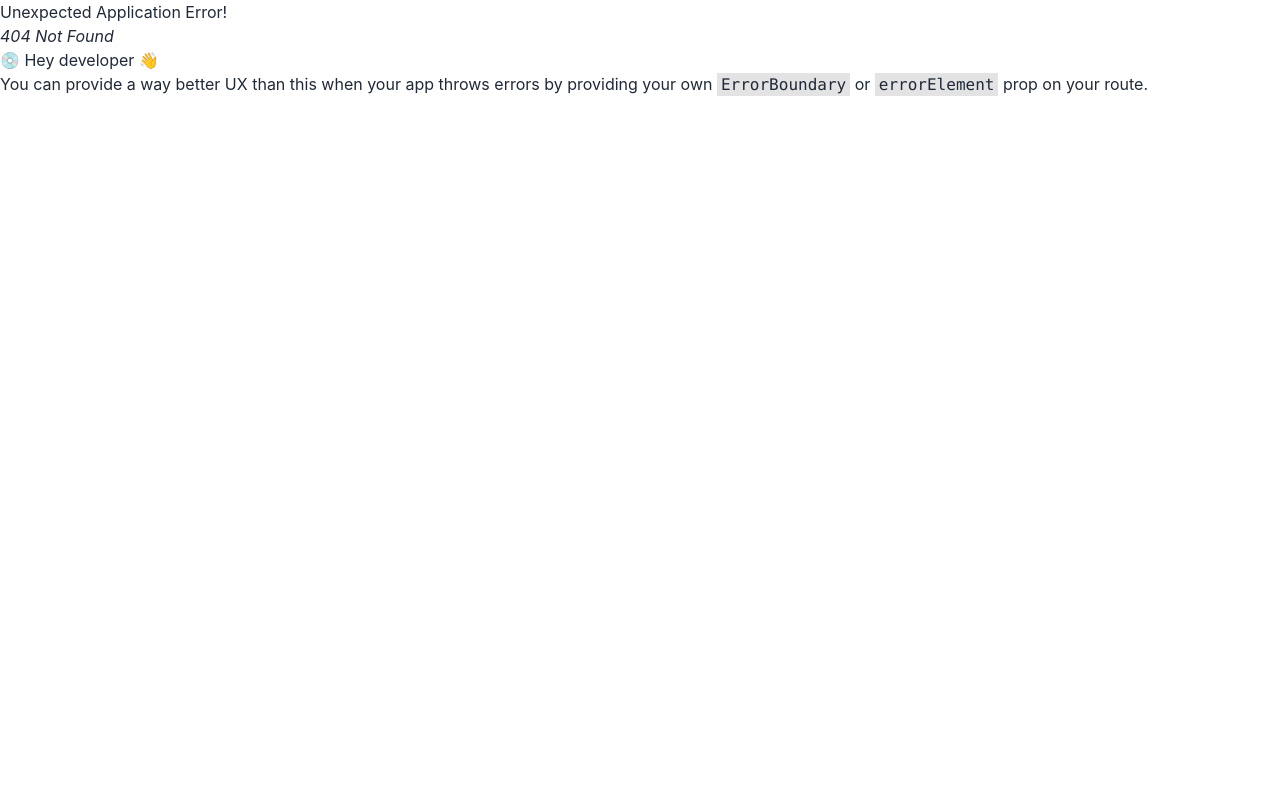
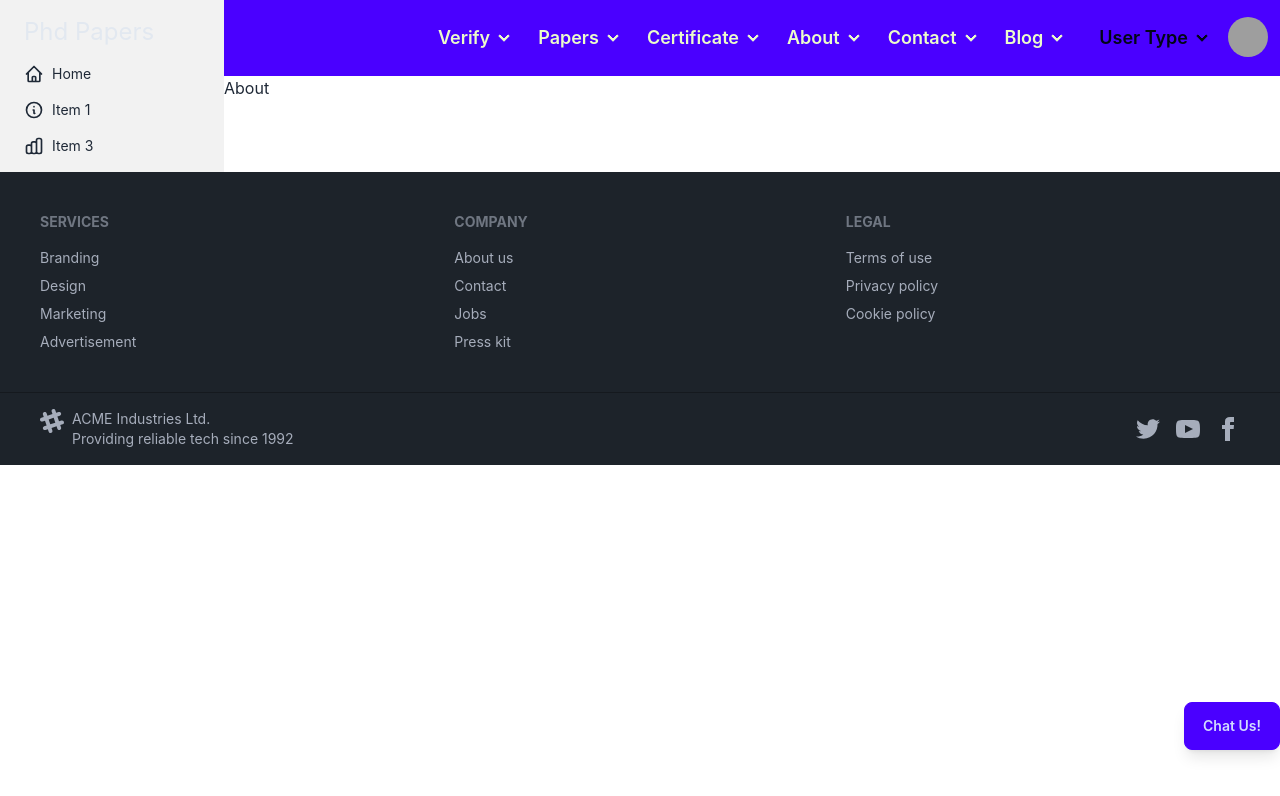
Before and after one commit to Md-Mubarak-Hossain/phd-papers, a React (Create React App) app: page /about in a window 1280 px wide. Before the commit this address had no page. Shown: the top 796 px of the page. Built offline with nearby package versions, Linux system fonts and the light colour scheme; grey boxes are pictures that could not be loaded.

Commit message:
Added some page

```diff
--- a/src/accounts/UserAccount/SignUp/SignUp.js
+++ b/src/accounts/UserAccount/SignUp/SignUp.js
@@ -7,7 +7,7 @@ import SignUpGitHub from './SignUpGitHub';
 import SignUpMeta from './SignUpMeta';
 const SignUp = () => {
     return (
-        <><div className="card glass lg:px-7">
+        <><div className="card glass lg:px-7 rounded-none">
             <figure className='h-20'><img src="https://daisyui.com/images/stock/photo-1606107557195-0e29a4b5b4aa.jpg" alt="car!" /></figure>
             <div className="card-body">
                 <h2 className="card-title">Sign Up with...</h2>
--- /dev/null
+++ b/src/documentation/About/About.js
@@ -0,0 +1,11 @@
+import React from 'react';
+
+const About = () => {
+    return (
+        <div>
+            About
+        </div>
+    );
+};
+
+export default About;
--- /dev/null
+++ b/src/documentation/Blog/Blog.js
@@ -0,0 +1,11 @@
+import React from 'react';
+
+const Blog = () => {
+    return (
+        <div>
+            Blog
+        </div>
+    );
+};
+
+export default Blog;
--- /dev/null
+++ b/src/documentation/Contact/Contact.js
@@ -0,0 +1,11 @@
+import React from 'react';
+
+const Contact = () => {
+    return (
+        <div>
+            Contact
+        </div>
+    );
+};
+
+export default Contact;
--- a/src/documentation/shared/header/Header.js
+++ b/src/documentation/shared/header/Header.js
@@ -1,17 +1,63 @@
 import React from 'react';
-import Search from '../../../utilities/search/Search';
 import UserType from '../../../accounts/UserType/UserType';
 import Profile from '../../../accounts/UserAccount/Profile/Profile';
 
 const Header = () => {
   const menu = <>
-    <details className='text-xl'>
-      <summary>Parent</summary>
+    <li>
+    <details className='text-lg'>
+      <summary>Verify</summary>
       <ul className="p-2">
         <li><a>Submenu 1</a></li>
         <li><a>Submenu 2</a></li>
       </ul>
     </details>
+    </li>
+    <li>
+    <details className='text-lg'>
+      <summary>Papers</summary>
+      <ul className="p-2">
+        <li><a>Submenu 1</a></li>
+        <li><a>Submenu 2</a></li>
+      </ul>
+    </details>
+    </li>
+    <li>
+    <details className='text-lg'>
+      <summary>Certificate</summary>
+      <ul className="p-2">
+        <li><a>Submenu 1</a></li>
+        <li><a>Submenu 2</a></li>
+      </ul>
+    </details>
+    </li>
+    <li>
+    <details className='text-lg'>
+      <summary>About</summary>
+      <ul className="p-2">
+        <li><a>Submenu 1</a></li>
+        <li><a>Submenu 2</a></li>
+      </ul>
+    </details>
+    </li>
+    <li>
+    <details className='text-lg'>
+      <summary>Contact</summary>
+      <ul className="p-2">
+        <li><a>Submenu 1</a></li>
+        <li><a>Submenu 2</a></li>
+      </ul>
+    </details>
+    </li>
+    <li>
+    <details className='text-lg'>
+      <summary>Blog</summary>
+      <ul className="p-2">
+        <li><a>Submenu 1</a></li>
+        <li><a>Submenu 2</a></li>
+      </ul>
+    </details>
+    </li>
   </>
   return (
     <>
@@ -24,12 +70,7 @@ const Header = () => {
               <svg xmlns="http://www.w3.org/2000/svg" className="h-5 w-5" fill="none" viewBox="0 0 24 24" stroke="currentColor"><path strokeLinecap="round" strokeLinejoin="round" strokeWidth="2" d="M4 6h16M4 12h8m-8 6h16" /></svg>
             </div>
             <ul tabIndex={0} className="menu menu-sm dropdown-content mt-3 z-[1] p-2 shadow  rounded-box bg-fuchsia-50 w-fit">
-              <li>{menu}</li>
-              <li>{menu}</li>
-              <li>{menu}</li>
-              <li>{menu}</li>
-              <li>{menu}</li>
-              <li>{menu}</li>
+              {menu}
             </ul>
           </div>
         </div>
@@ -37,20 +78,9 @@ const Header = () => {
         {/* large Device screen */}
         <div className="navbar-center hidden lg:flex">
           <ul className="menu menu-horizontal px-1">
-            <li>{menu}</li>
-            <li>{menu}</li>
-            <li>{menu}</li>
-            <li>{menu}</li>
-            <li>{menu}</li>
-            <li>{menu}</li>
+            {menu}
           </ul>
         </div>
-
-        {/* Search section */}
-        {/* <div className="navbar-center hidden lg:flex">
-          <Search />
-        </div> */}
-
         {/* Account Section */}
         <div className='navbar-center flex'>
           <UserType className='px-1'/>
--- a/src/layouts/Main/Main.js
+++ b/src/layouts/Main/Main.js
@@ -9,22 +9,14 @@ const Main = () => {
     return (
         <div className='relative'>
             <div className='w-full flex'>
-                <div className=''>
-                    <Navbar />
-                </div>
-                <div className='container mx-0  border-2 border-yellow-600'>
-                    <div className='container mx-0 border-2 border-red-600'>
-                    <Header />
-                    </div>
-                    <div className='mx-auto'>
-                        <Outlet />
-                    </div>
+                <div className=''><Navbar /></div>
+                <div className='container mx-0'>
+                    <div className='mx-0'><Header /></div>
+                    <div className='mx-auto'><Outlet /></div>
                 </div>
             </div>
-                <Footer />
-            <div className='absolute'>
-                <ChatWidget />
-            </div>
+            <div><Footer /></div>
+            <div className='absolute'><ChatWidget /></div>
         </div>
     );
 };
```
Also changed, not shown: src/routers/Router.js (+23 -0 lines), src/documentation/Contact/ContactEmail.js (added), src/documentation/Contact/ContactFacebook.js (added), src/documentation/Contact/ContactHotline.js (added), src/documentation/Contact/ContactMessenger.js (added).
